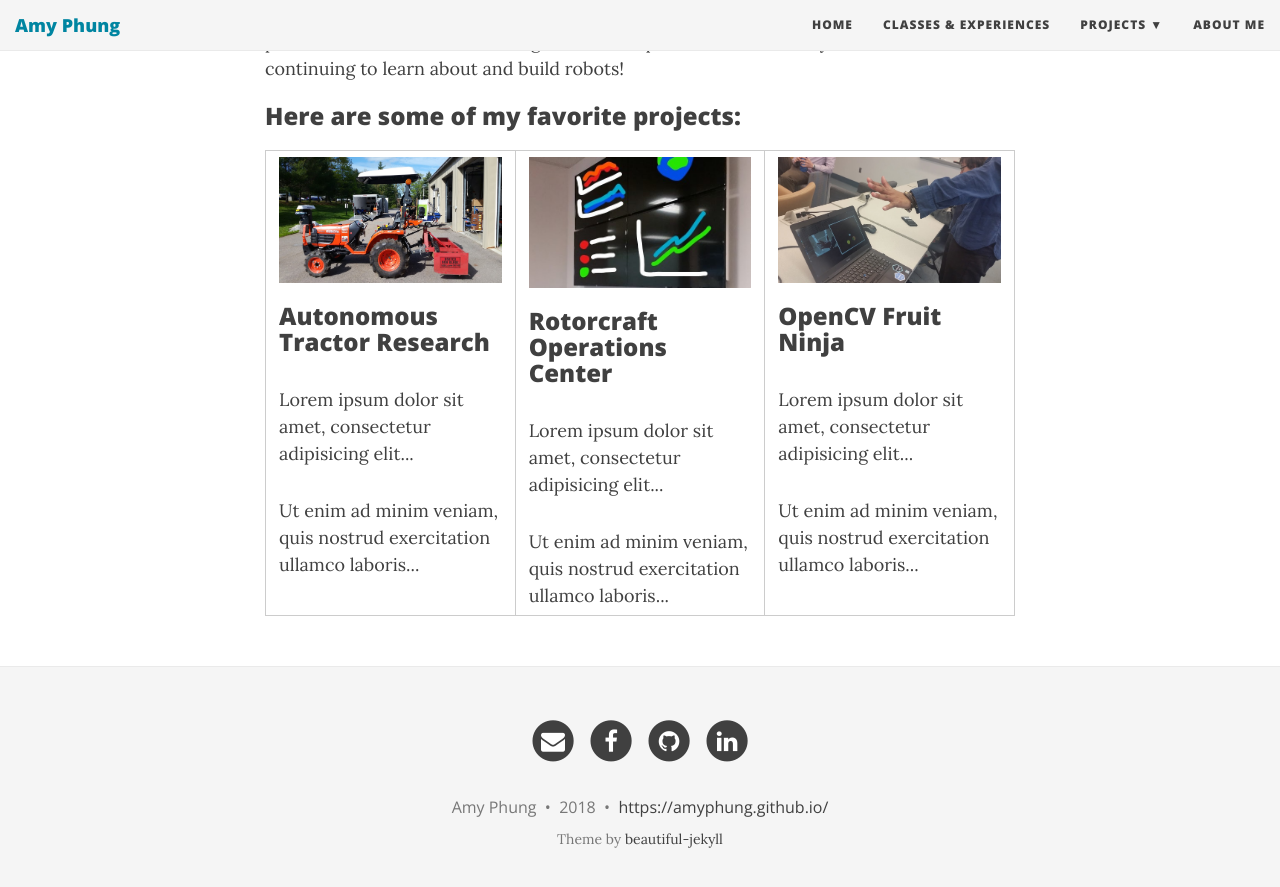
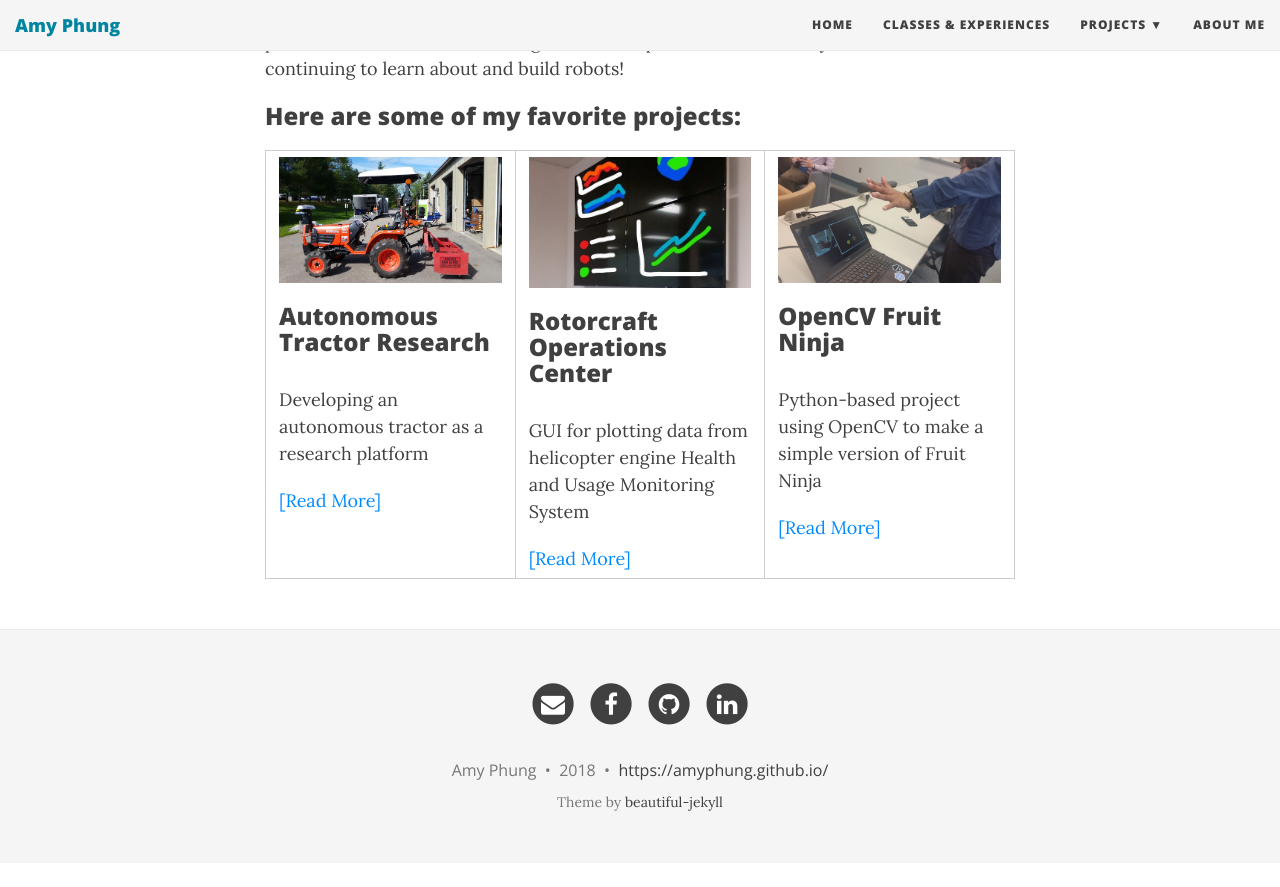
Before and after one commit to AmyPhung/amyphung.github.io, a Jekyll site: the page built from index.md, in a window 1280 px wide and 900 px high, scrolled down 849 px. Shown: the top 887 px of the window. Built offline with Jekyll 4.4.1, drawn with Linux system fonts in a browser that asks for light colours; nearby versions of some CDN libraries; after the commit the page ends 1712 px from its top, so only the background shows below that.

Commit message:
editing homepage

```diff
--- a/index.md
+++ b/index.md
@@ -50,8 +50,8 @@ It all started back in the summer of 2008 - I visited NASA's open house for the
         <img src="img/tractor.jpg" style="width:100%">
       </a>
       <h3>Autonomous Tractor Research</h3>
-      <p>Lorem ipsum dolor sit amet, consectetur adipisicing elit...</p>
-      <p>Ut enim ad minim veniam, quis nostrud exercitation ullamco laboris...</p>
+      <p>Developing an autonomous tractor as a research platform</p>
+      <a href="{{ https://amyphung.github.io/gravl/ | prepend: site.baseurl }}" class="post-read-more">[Read&nbsp;More]</a>
     </td>
 
     <td width="33%" valign="top" class="full" style="text-align: left;">
@@ -59,8 +59,8 @@ It all started back in the summer of 2008 - I visited NASA's open house for the
         <img src="img/roc2.jpg" style="width:100%">
       </a>
       <h3>Rotorcraft Operations Center</h3>
-      <p>Lorem ipsum dolor sit amet, consectetur adipisicing elit...</p>
-      <p>Ut enim ad minim veniam, quis nostrud exercitation ullamco laboris...</p>
+      <p>GUI for plotting data from helicopter engine Health and Usage Monitoring System</p>
+      <a href="{{ https://amyphung.github.io/roc/ | prepend: site.baseurl }}" class="post-read-more">[Read&nbsp;More]</a>
     </td>
 
     <td width="33%" valign="top" class="full" style="text-align: left;">
@@ -68,8 +68,8 @@ It all started back in the summer of 2008 - I visited NASA's open house for the
         <img src="img/fruit-ninja.jpg" style="width:100%">
       </a>
       <h3>OpenCV Fruit Ninja</h3>
-      <p>Lorem ipsum dolor sit amet, consectetur adipisicing elit...</p>
-      <p>Ut enim ad minim veniam, quis nostrud exercitation ullamco laboris...</p>
+      <p>Python-based project using OpenCV to make a simple version of Fruit Ninja</p>
+      <a href="{{ https://amyphung.github.io/fruit-ninja/ | prepend: site.baseurl }}" class="post-read-more">[Read&nbsp;More]</a>
     </td>
   </tr>
 </table>
```
Also changed, not shown: _posts/2015-02-28-graphing-gui.md (+1 -1 lines), _posts/2015-02-28-gravl.md (+8 -3 lines), aboutme.md (+1 -9 lines), classes.md (+9 -9 lines).
